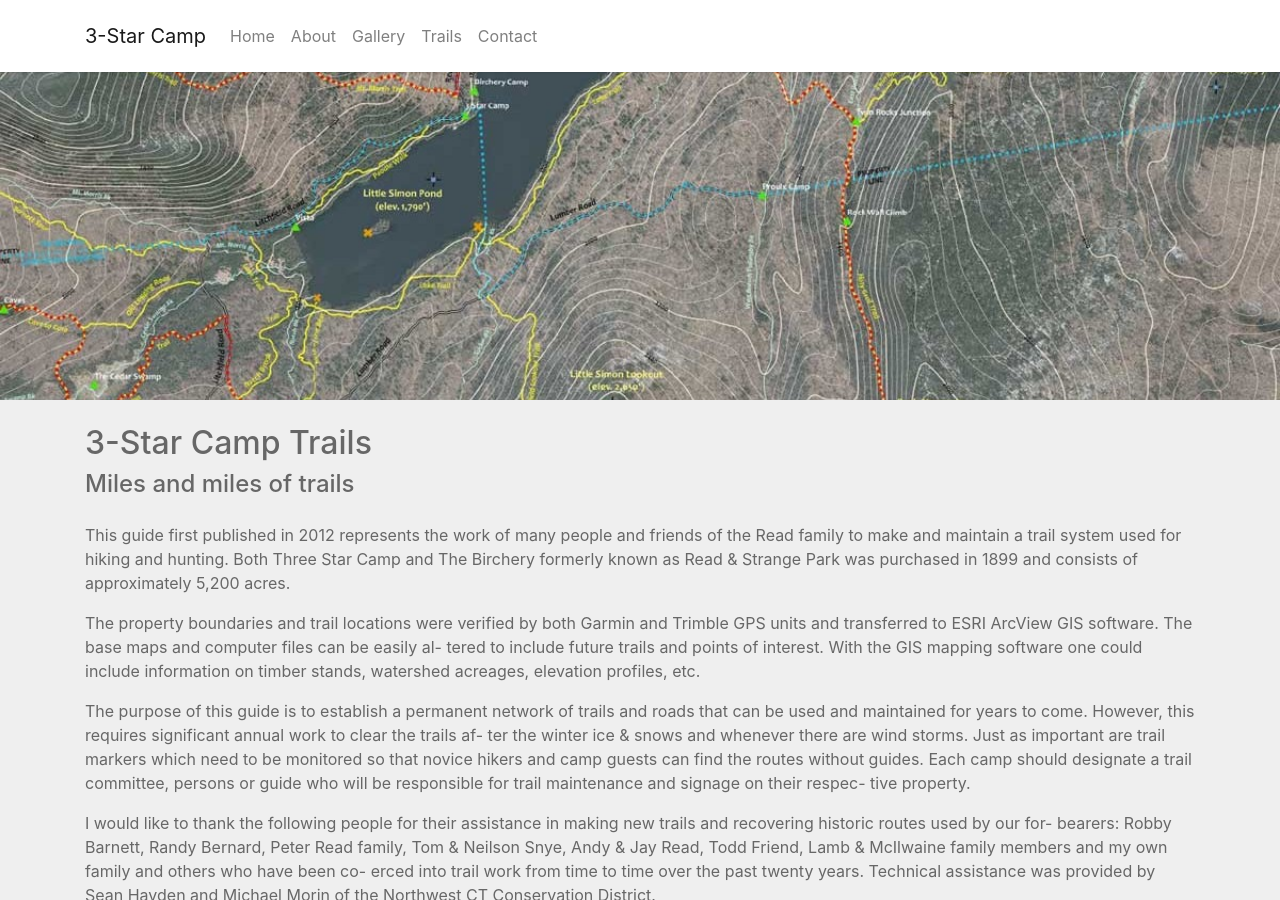
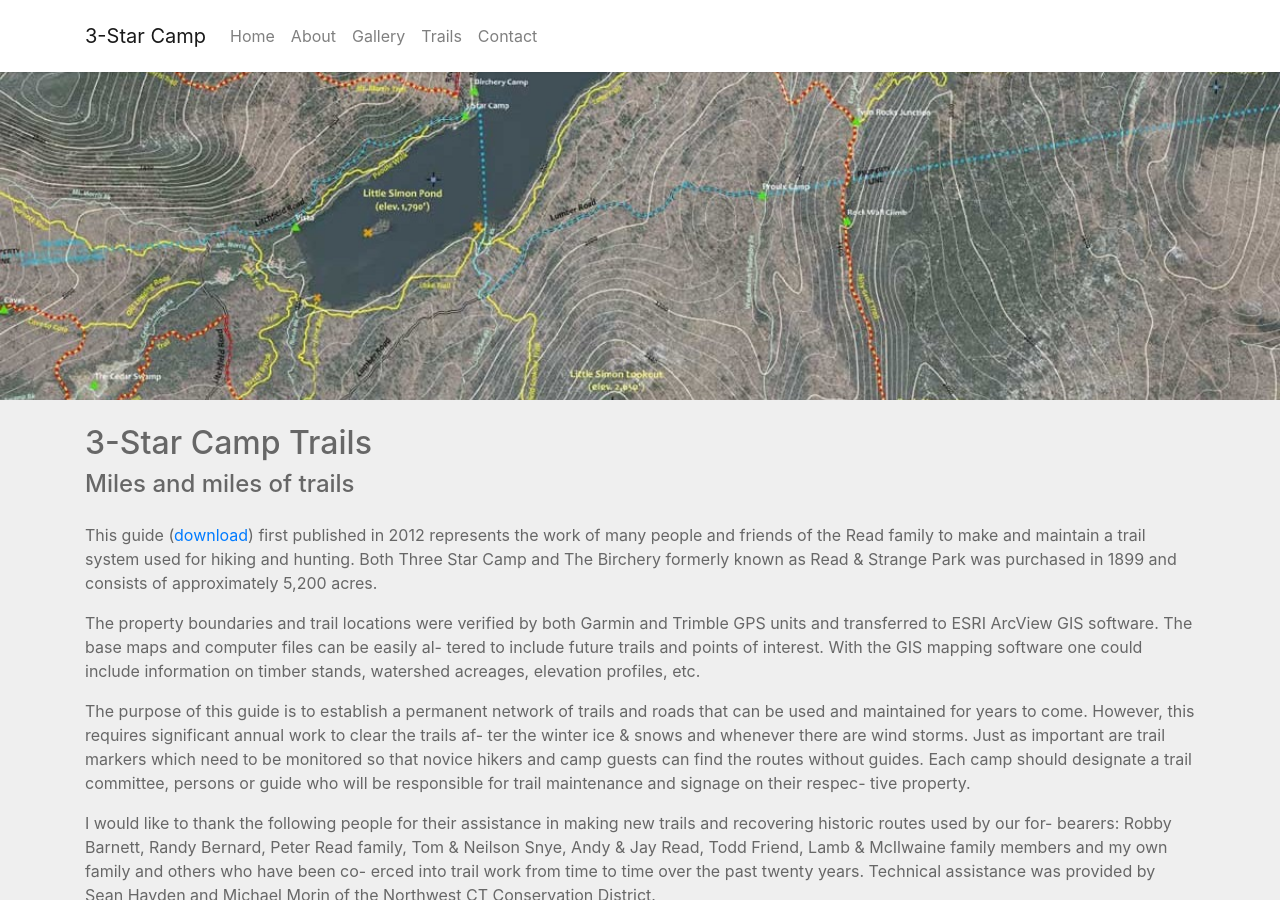
Before and after one commit to w3yz3r/w3yz3r.github.io, a Jekyll site: the page built from trails.html, in a window 1280 px wide and 900 px high. Built offline with Jekyll 4.4.1, drawn with Linux system fonts in a browser that asks for light colours.

Commit message:
Trails pdf link

```diff
--- a/trails.html
+++ b/trails.html
@@ -20,7 +20,7 @@ layout: default
         <h2>3-Star Camp Trails</h2>
         <h4>Miles and miles of trails</h4>
 
-        <p class="mt-4">This guide first published in 2012 represents the work of many people and friends of the Read family to make and maintain a trail system used for hiking and hunting. Both Three Star Camp and The Birchery formerly known as Read & Strange Park was
+        <p class="mt-4">This guide (<a href="LSP Trails.pdf" target="_blank">download</a>) first published in 2012 represents the work of many people and friends of the Read family to make and maintain a trail system used for hiking and hunting. Both Three Star Camp and The Birchery formerly known as Read & Strange Park was
           purchased in 1899 and consists of approximately 5,200 acres.</p>
 
         <p>The property boundaries and trail locations were verified by both Garmin and Trimble GPS units and transferred to ESRI ArcView GIS software. The base maps and computer files can be easily al- tered to include future trails and points of interest.
```
Also changed, not shown: 2 other files.
